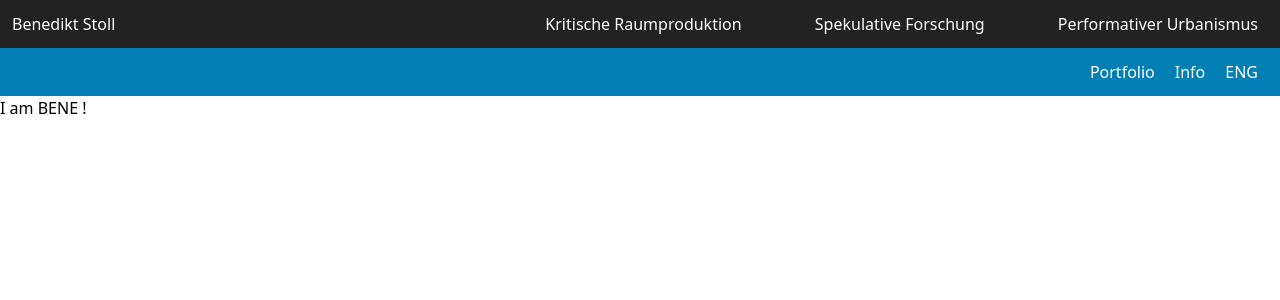
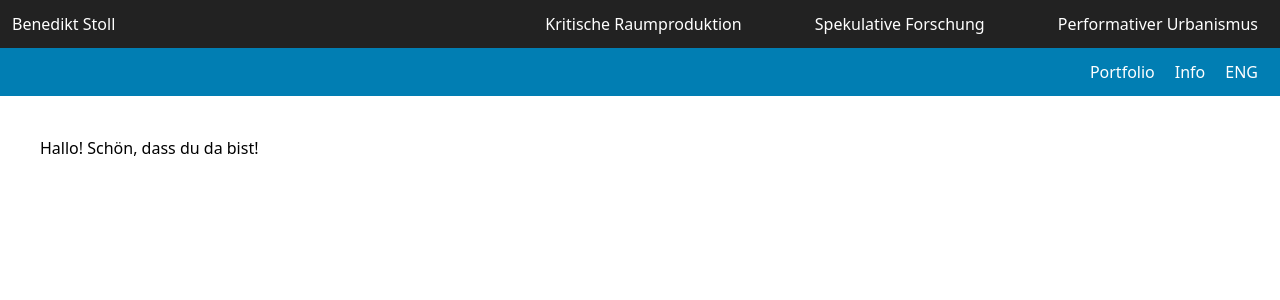
Before and after one commit to sscumac/benefolio, a Nuxt app: page / in a window 1280 px wide. Shown: the top 300 px of the page. Built offline with nearby package versions, Linux system fonts and the light colour scheme.

Commit message:
sub pages files created

```diff
--- a/pages/index.vue
+++ b/pages/index.vue
@@ -1,6 +1,6 @@
 <template>
   <div class="container">
-    <h1>I am BENE !</h1>
+    <p class="m-10">Hallo! Schön, dass du da bist!</p>
   </div>
 </template>
 
```
Also changed, not shown: pages/Datenschutz.vue (added), pages/Impressum.vue (added), pages/Info.vue (added), pages/Portfolio.vue (added).
